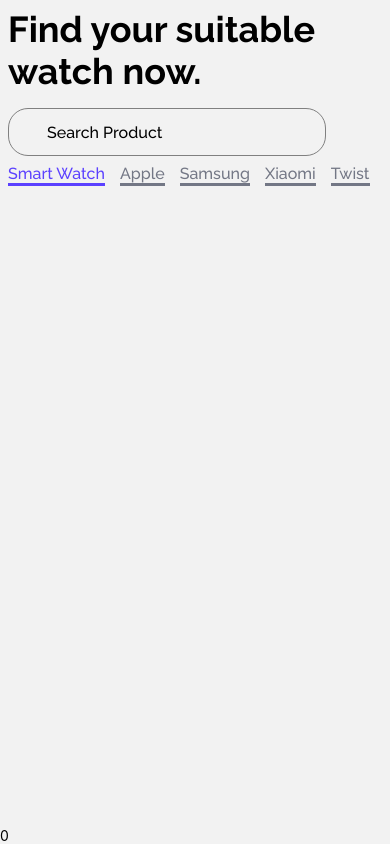
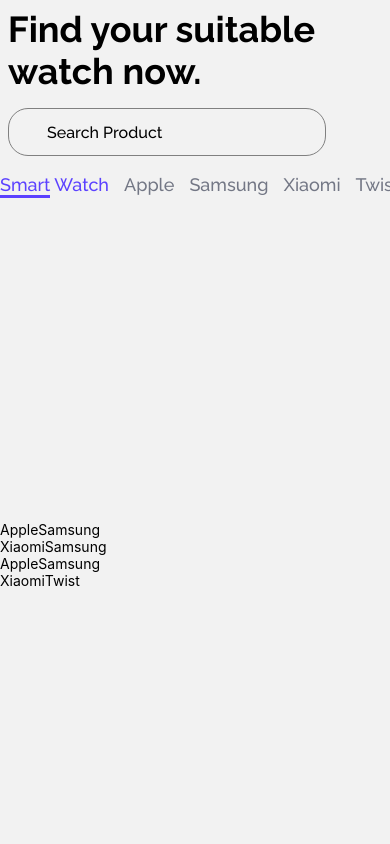
Before and after one commit to burakgokcinarr/rn-e-commerce-app, a React Native app: screen /Home in a window 390 px wide. Built offline with nearby package versions, Linux system fonts and the light colour scheme; some icons are missing.

Commit message:
Category Group edited, Product List added.

```diff
--- a/src/components/CategoryList.js
+++ b/src/components/CategoryList.js
@@ -17,27 +17,24 @@
 
     const CategoryView = ({ item, index }) => {
         return (
-            <TouchableOpacity key={index} onPress={() => setSelectedIndex(index)}>
-                <View style={[styles.category, { borderBottomColor: selectedIndex === index ? colors.BLUE : colors.GRAY }]}>
-                    <Text style={[styles.title, { color: selectedIndex === index ? colors.BLUE : colors.GRAY}]} >{item}</Text>
-                </View>
+            <TouchableOpacity style={styles.category} key={index} onPress={() => setSelectedIndex(index)}>
+                <Text style={[styles.title, { color: selectedIndex === index ? colors.BLUE : colors.GRAY}]} >{item}</Text>
+                <View style={[selectedIndex === index ? styles.bottomView : null, { backgroundColor: selectedIndex === index ? colors.BLUE : colors.GRAY }]}/>
             </TouchableOpacity>
         )
     }
 
     return (
-       <>
         <ScrollView
             horizontal
             showsHorizontalScrollIndicator={false}
+            pagingEnabled={true}
             style={styles.container}
         >
-            {
-                category.map((val, index) => <CategoryView item={val} index={index}/>)
-            }
+        {
+            category.map((val, index) => <CategoryView item={val} index={index}/>)
+        }
         </ScrollView>
-        <Text>{selectedIndex}</Text>
-       </>
     )
 }
 
@@ -47,10 +44,14 @@
     },
     category: {
         marginRight: 15,
-        borderBottomWidth: 3
+        marginTop: 10
     },
     title: {
-        fontSize: 16,
+        fontSize: 18,
         fontFamily: Fonts.medium
+    },
+    bottomView: {
+        height: 3,
+        width: 50
     }
 })
--- /dev/null
+++ b/src/components/ProductList.js
@@ -0,0 +1,20 @@
+import { StyleSheet, Text, View, FlatList } from 'react-native'
+import React from 'react'
+
+export default function ProductList({ data = [] }) {
+  return (
+    <FlatList
+        data={data}
+        numColumns={2}
+        renderItem={({item}) => <Text>{item.category}</Text>}
+        keyExtractor={(item) => item.id.toString()}
+        style={styles.container}
+    />
+  )
+}
+
+const styles = StyleSheet.create({
+    container: {
+        flex: 1
+    }
+})
--- a/src/components/index.js
+++ b/src/components/index.js
@@ -1,9 +1,11 @@
 import CategoryList from "./CategoryList";
 import HeaderText from "./HeaderText";
+import ProductList from "./ProductList";
 import SearchBarView from "./SearchBarView";
 
 export {
     HeaderText,
     SearchBarView,
-    CategoryList
+    CategoryList,
+    ProductList
 }
--- a/src/screens/HomePage.js
+++ b/src/screens/HomePage.js
@@ -1,6 +1,6 @@
 import { View, Text, StyleSheet, SafeAreaView, Button, Alert } from 'react-native'
 import React, { useState } from 'react'
-import { HeaderText, SearchBarView, CategoryList } from '../components';
+import { HeaderText, SearchBarView, CategoryList, ProductList } from '../components';
 import { Fonts } from '../constants';
 import { DUMMY_DATA } from '../dummy/Data';
 
@@ -22,6 +22,7 @@
                 style={styles.input}
             />
             <CategoryList data={DUMMY_DATA}/>
+            <ProductList data={DUMMY_DATA}/>
         </SafeAreaView>
     )
 }
```
